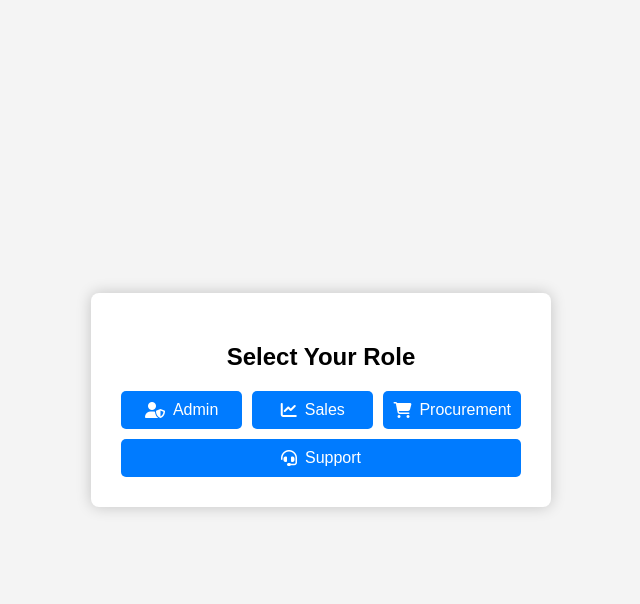
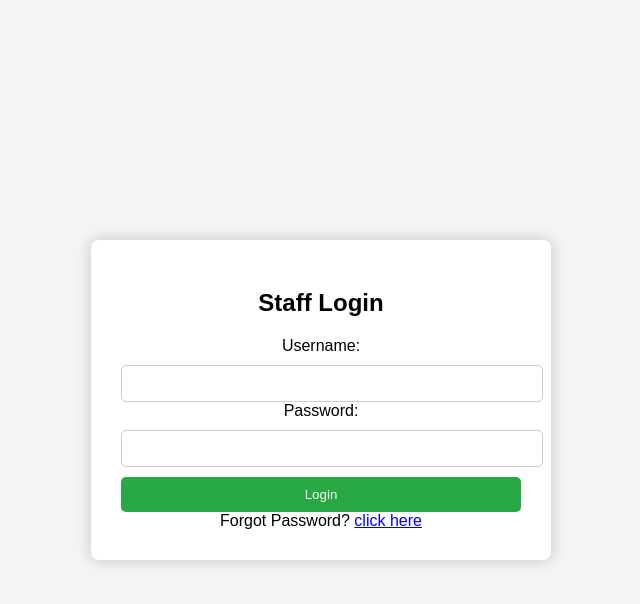
Before and after one commit to SameerMoha/Ocean-Gas, a PHP site: page /Ocean/login.php in a window 1280 px wide. Shown: the top 604 px of the page, without its empty margins (319-959 px from the left). Run offline with PHP 8.4, Linux system fonts and the light colour scheme.

Commit message:
Update
Update

```diff
--- a/admin-dashboard.php
+++ b/admin-dashboard.php
@@ -101,7 +101,7 @@
     </div>
     <div class="content">
         <div class="topbar">
-            <h1>Welcome, <?php echo htmlspecialchars($adminName); ?></h1>
+            <h1>Welcome Admin, <?php echo htmlspecialchars($adminName); ?></h1>
             <div class="topbar-icons">
                 <i class="fas fa-envelope"></i>
                 <i class="fas fa-bell"></i>
--- a/login.php
+++ b/login.php
@@ -11,17 +11,17 @@ if ($conn->connect_error) {
     die("Connection failed: " . $conn->connect_error);
 }
 
-if (isset($_POST['login'])) {
+// Check if form is submitted
+if ($_SERVER['REQUEST_METHOD'] === 'POST') {
     $username = trim($_POST['username']);
     $password = trim($_POST['password']);
-    $role = $_POST['role']; // Get selected role
 
     if (empty($username) || empty($password)) {
-        $error = "Please fill in all required fields.";
+        $error = "Please enter both username and password.";
     } else {
         // Verify user credentials
-        $stmt = $conn->prepare("SELECT id, username, password, role FROM users WHERE username = ? AND role = ?");
-        $stmt->bind_param("ss", $username, $role);
+        $stmt = $conn->prepare("SELECT id, username, password, role FROM users WHERE username = ?");
+        $stmt->bind_param("s", $username);
         $stmt->execute();
         $stmt->store_result();
 
@@ -30,11 +30,12 @@ if (isset($_POST['login'])) {
             $stmt->fetch();
 
             if (password_verify($password, $dbPassword)) {
+                // Store user info in session
                 session_regenerate_id(true);
                 $_SESSION['username'] = $dbUsername;
                 $_SESSION['role'] = $dbRole;
 
-                // Redirect to respective dashboards
+                // Redirect to the correct dashboard
                 switch ($dbRole) {
                     case 'admin':
                         header("Location: admin-dashboard.php");
@@ -43,7 +44,7 @@ if (isset($_POST['login'])) {
                         header("Location: sales.html");
                         break;
                     case 'procurement':
-                        header("Location: procurement-dashboard.php");
+                        header("Location: procurement.html");
                         break;
                     case 'support':
                         header("Location: support-dashboard.php");
@@ -53,12 +54,30 @@ if (isset($_POST['login'])) {
                 }
                 exit();
             } else {
-                $error = "Invalid username or password.";
+                $error = "Incorrect username or password.";
             }
         } else {
-            $error = "Invalid username or password.";
+            $error = "Incorrect username or password.";
         }
         $stmt->close();
+    }
+}
+
+// If already logged in, redirect to the dashboard
+if (isset($_SESSION['role'])) {
+    switch ($_SESSION['role']) {
+        case 'admin':
+            header("Location: admin-dashboard.php");
+            exit();
+        case 'sales':
+            header("Location: sales.html");
+            exit();
+        case 'procurement':
+            header("Location: procurement.html");
+            exit();
+        case 'support':
+            header("Location: support-dashboard.php");
+            exit();
     }
 }
 
@@ -69,7 +88,7 @@ $conn->close();
 <html lang="en">
 <head>
     <meta charset="UTF-8">
-    <title>Select Role</title>
+    <title>Staff Login</title>
     <link rel="stylesheet" href="https://cdnjs.cloudflare.com/ajax/libs/font-awesome/6.4.2/css/all.min.css">
     <style>
         body {
@@ -81,7 +100,7 @@ $conn->close();
             height: 100vh;
             margin: 0;
         }
-        .role-container {
+        .login-container {
             width: 400px;
             background: #fff;
             padding: 30px;
@@ -89,44 +108,17 @@ $conn->close();
             box-shadow: 0 0 15px rgba(0,0,0,0.2);
             text-align: center;
         }
-        .role-container h2 {
+        .login-container h2 {
             margin-bottom: 20px;
         }
-        .role-buttons {
-            display: flex;
-            justify-content: space-between;
-            flex-wrap: wrap;
-            gap: 10px;
-        }
-        .role-buttons button {
-            flex: 1;
-            background-color: #007BFF;
-            color: white;
-            padding: 10px;
-            border: none;
-            cursor: pointer;
-            border-radius: 5px;
-            font-size: 16px;
-            display: flex;
-            align-items: center;
-            justify-content: center;
-            gap: 8px;
-        }
-        .role-buttons button:hover {
-            background-color: #0056b3;
-        }
-        .login-form {
-            display: none;
-            margin-top: 20px;
-        }
-        .login-form input {
+        .login-container input {
             width: 100%;
             padding: 10px;
             margin-top: 10px;
             border: 1px solid #ccc;
             border-radius: 5px;
         }
-        .login-form button {
+        .login-container button {
             background-color: #28a745;
             color: white;
             padding: 10px;
@@ -142,36 +134,19 @@ $conn->close();
             margin-top: 10px;
         }
     </style>
-    <script>
-        function showLoginForm(role) {
-            document.getElementById('roleTitle').innerText = role.charAt(0).toUpperCase() + role.slice(1) + " Login";
-            document.getElementById('roleInput').value = role;
-            document.getElementById('loginForm').style.display = 'block';
-        }
-    </script>
 </head>
 <body>
-    <div class="role-container">
-        <h2>Select Your Role</h2>
-        <div class="role-buttons">
-            <button onclick="showLoginForm('admin')"><i class="fas fa-user-shield"></i> Admin</button>
-            <button onclick="showLoginForm('sales')"><i class="fas fa-chart-line"></i> Sales</button>
-            <button onclick="showLoginForm('procurement')"><i class="fas fa-shopping-cart"></i> Procurement</button>
-            <button onclick="showLoginForm('support')"><i class="fas fa-headset"></i> Support</button>
-        </div>
-
-        <div class="login-form" id="loginForm">
-            <h2 id="roleTitle"></h2>
+    <div class="login-container">
+        <h2>Staff Login</h2>
         <?php if (isset($error)) { echo "<p class='error'>$error</p>"; } ?>
         <form method="POST" action="">
-                <input type="hidden" name="role" id="roleInput">
             <label for="username">Username:</label>
             <input type="text" name="username" required>
             <label for="password">Password:</label>
             <input type="password" name="password" required>
-                <button type="submit" name="login">Login</button>
+            <button type="submit">Login</button>
+            Forgot Password? <a href="forgot-password.php"> click here </a>
         </form>
-        </div>
     </div>
 </body>
 </html>
--- a/procurement.html
+++ b/procurement.html
@@ -7,6 +7,7 @@
   <link rel="stylesheet" href="procurement-style.css" />
 </head>
 <body>
+  <a href="logout.php">Logout</a>
   <div class="container">
     <div class="top">
       <h1>Procurement Process</h1>
```
Also changed, not shown: index.html (+20 -63 lines), README.txt (deleted), user-login.php (added). Lines whose indentation alone changed are shown as unchanged.
